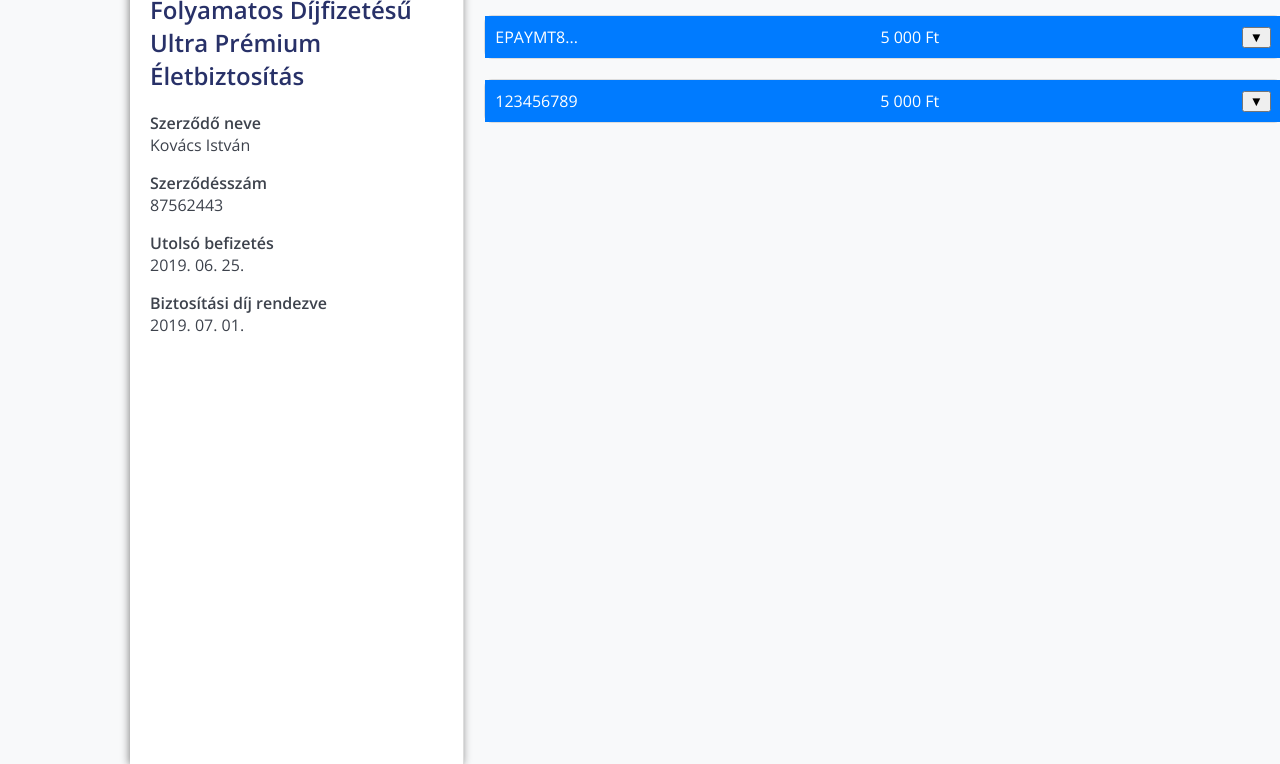
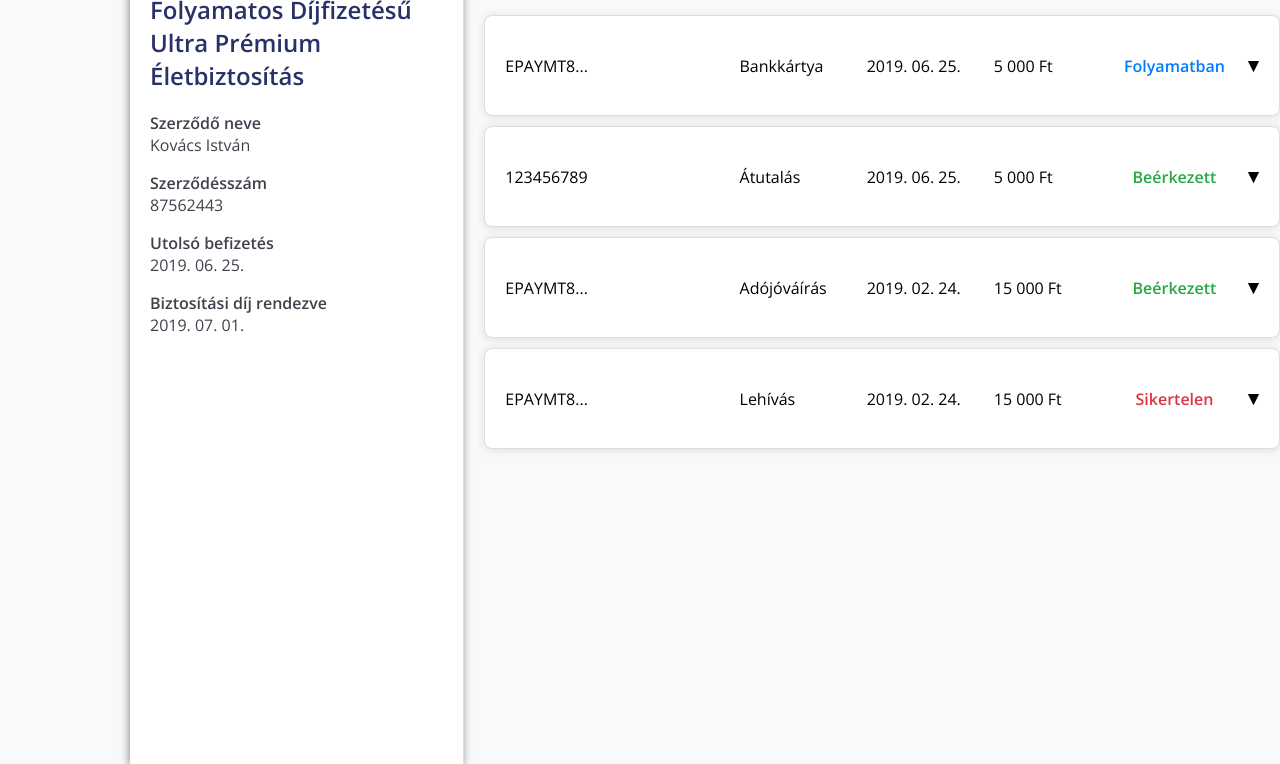
Before and after one commit to peti651155/Groupama, a plain HTML site: page main/index.html in a window 1280 px wide. Shown: the part 127-891 px from the top of the page. Drawn offline with nearby package versions, Linux system fonts and the light colour scheme.

Commit message:
end of the day commit

```diff
--- a/main/index.html
+++ b/main/index.html
@@ -25,34 +25,81 @@
         <div id="content">
             <h3>Fizetési Előzmények</h3>
 
-            <div class="card">
-                <div class="card-header">
-                    <span>EPAYMT8...</span>
-                    <span>5 000 Ft</span>
+            <div class="entry">
+                <div class="entry-header">
+                    <div class="entry-cell">EPAYMT8...</div>
+                    <div class="entry-cell">Bankkártya</div>
+                    <div class="entry-cell">2019. 06. 25.</div>
+                    <div class="entry-cell">5 000 Ft</div>
+                    <div class="entry-cell status status-blue">Folyamatban</div>
                     <button class="btn-toggle">&#9660;</button>
                 </div>
-                <div class="card-body details-hidden">
+                <div class="entry-body details-hidden">
+                    <p><strong>Befizetés módja:</strong> Bankkártya</p>
                     <p><strong>Dátum:</strong> 2019. 06. 25.</p>
-                    <p><strong>Befizetés módja:</strong> Bankkártya</p>
                     <p><strong>Státusz:</strong> Folyamatban</p>
                 </div>
             </div>
 
-            <div class="card">
-                <div class="card-header">
-                    <span>123456789</span>
-                    <span>5 000 Ft</span>
+            <div class="entry">
+                <div class="entry-header">
+                    <div class="entry-cell">123456789</div>
+                    <div class="entry-cell">Átutalás</div>
+                    <div class="entry-cell">2019. 06. 25.</div>
+                    <div class="entry-cell">5 000 Ft</div>
+                    <div class="entry-cell status status-green">Beérkezett</div>
                     <button class="btn-toggle">&#9660;</button>
                 </div>
-                <div class="card-body details-hidden">
+                <div class="entry-body details-hidden">
+                    <p><strong>Befizetés módja:</strong> Átutalás</p>
                     <p><strong>Dátum:</strong> 2019. 06. 25.</p>
-                    <p><strong>Befizetés módja:</strong> Átutalás</p>
                     <p><strong>Státusz:</strong> Beérkezett</p>
                 </div>
             </div>
+
+            <div class="entry">
+                <div class="entry-header">
+                    <div class="entry-cell">EPAYMT8...</div>
+                    <div class="entry-cell">Adójóváírás</div>
+                    <div class="entry-cell">2019. 02. 24.</div>
+                    <div class="entry-cell">15 000 Ft</div>
+                    <div class="entry-cell status status-green">Beérkezett</div>
+                    <button class="btn-toggle">&#9660;</button>
+                </div>
+                <div class="entry-body details-hidden">
+                    <p><strong>Befizetés módja:</strong> Adójóváírás</p>
+                    <p><strong>Dátum:</strong> 2019. 02. 24.</p>
+                    <p><strong>Státusz:</strong> Beérkezett</p>
+                </div>
+            </div>
+
+            <div class="entry">
+                <div class="entry-header">
+                    <div class="entry-cell">EPAYMT8...</div>
+                    <div class="entry-cell">Lehívás</div>
+                    <div class="entry-cell">2019. 02. 24.</div>
+                    <div class="entry-cell">15 000 Ft</div>
+                    <div class="entry-cell status status-red">Sikertelen</div>
+                    <button class="btn-toggle">&#9660;</button>
+                </div>
+                <div class="entry-body details-hidden">
+                    <p><strong>Befizetés módja:</strong> Lehívás</p>
+                    <p><strong>Dátum:</strong> 2019. 02. 24.</p>
+                    <p><strong>Státusz:</strong> Sikertelen</p>
+                </div>
+            </div>
+
         </div>
     </div>
 
-    <script src="script.js"></script>
+    <script>
+        document.querySelectorAll('.btn-toggle').forEach(button => {
+            button.addEventListener('click', () => {
+                const entryBody = button.parentElement.nextElementSibling;
+                entryBody.classList.toggle('details-hidden');
+                entryBody.classList.toggle('details-visible');
+            });
+        });
+    </script>
 </body>
 </html>
--- a/main/styles.css
+++ b/main/styles.css
@@ -45,32 +45,64 @@ body {
     width: 822px;
     margin-left: 20px;
 }
-
-.card {
-    width: 100%;
-    margin-bottom: 20px;
-    border: 1px solid #ddd;
-    border-radius: 8px;
-}
 .glogo{
     padding-left: 138px;
 }
-.card-header {
+
+.entry {
+    display: flex;
+    align-items: center;
+    justify-content: space-between;
     padding: 10px;
-    display: flex;
-    justify-content: space-between;
-    align-items: center;
-    background-color: #007bff;
-    color: #fff;
+    margin-bottom: 10px;
+    border: 1px solid #ddd;
+    border-radius: 8px;
+    background-color: #ffffff;
+    box-shadow: 0px 1px 8px 0px #dddddd;
+    height: 79px;
 }
 
-.card-header.green {
-    background-color: #28a745;
+.entry-header {
+    display: flex;
+    align-items: center;
+    justify-content: space-between;
+    width: 100%;
 }
 
-.card-body {
-    display: none;
-    padding: 10px;
+.entry-cell {
+    flex: 1;
+    text-align: left;
+    padding: 0 10px;
+}
+
+.entry-cell:first-child {
+    flex: 2;
+}
+
+.status {
+    display: flex;
+    align-items: center;
+    justify-content: center;
+    font-weight: bold;
+}
+
+.status-blue {
+    color: #007bff;
+}
+
+.status-green {
+    color: #28a745;
+}
+
+.status-red {
+    color: #dc3545;
+}
+
+.btn-toggle {
+    background: none;
+    border: none;
+    cursor: pointer;
+    font-size: 1.2rem;
 }
 
 .details-hidden {
@@ -79,6 +111,9 @@ body {
 
 .details-visible {
     display: block;
+    padding: 10px;
+    background-color: #f9f9f9;
+    border-top: 1px solid #ddd;
 }
 
 h2{
```
